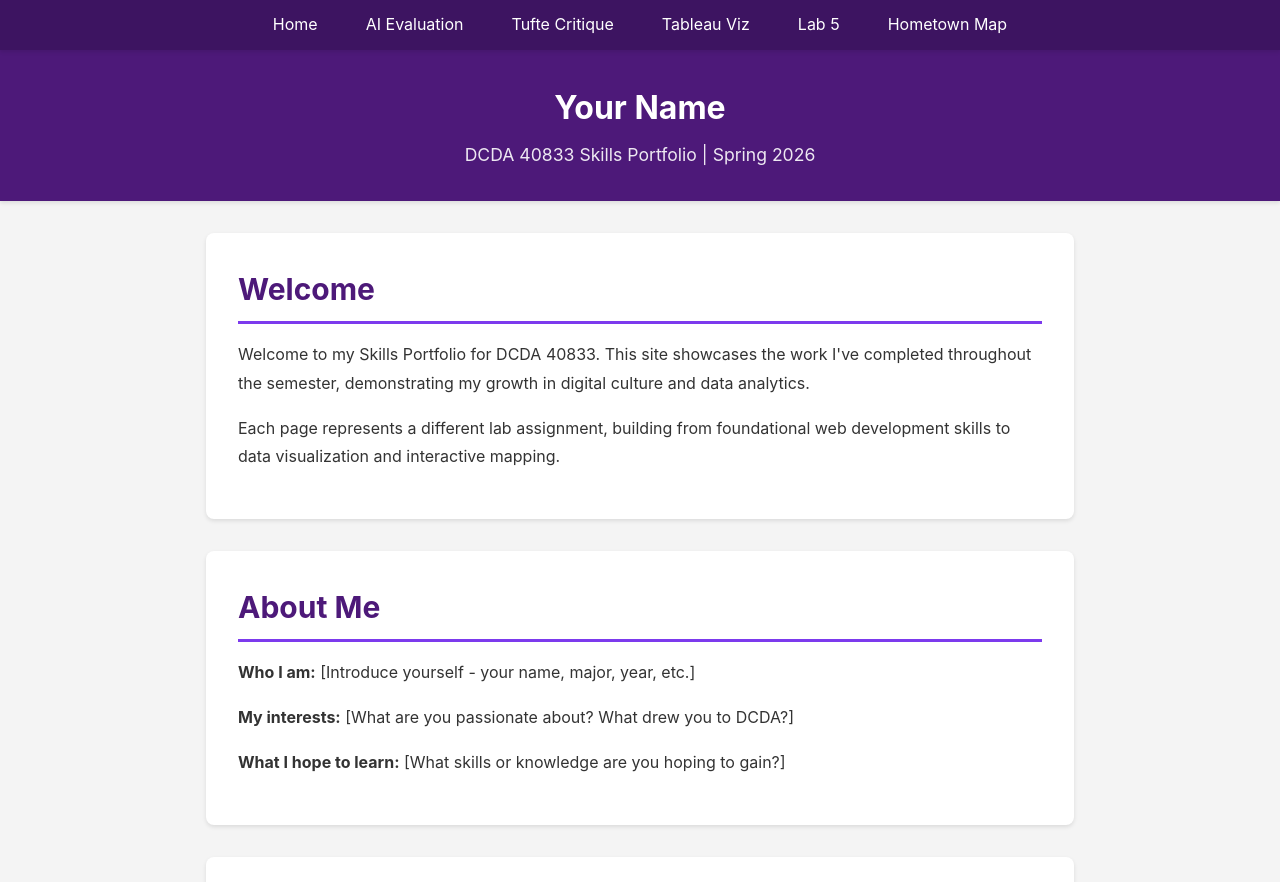
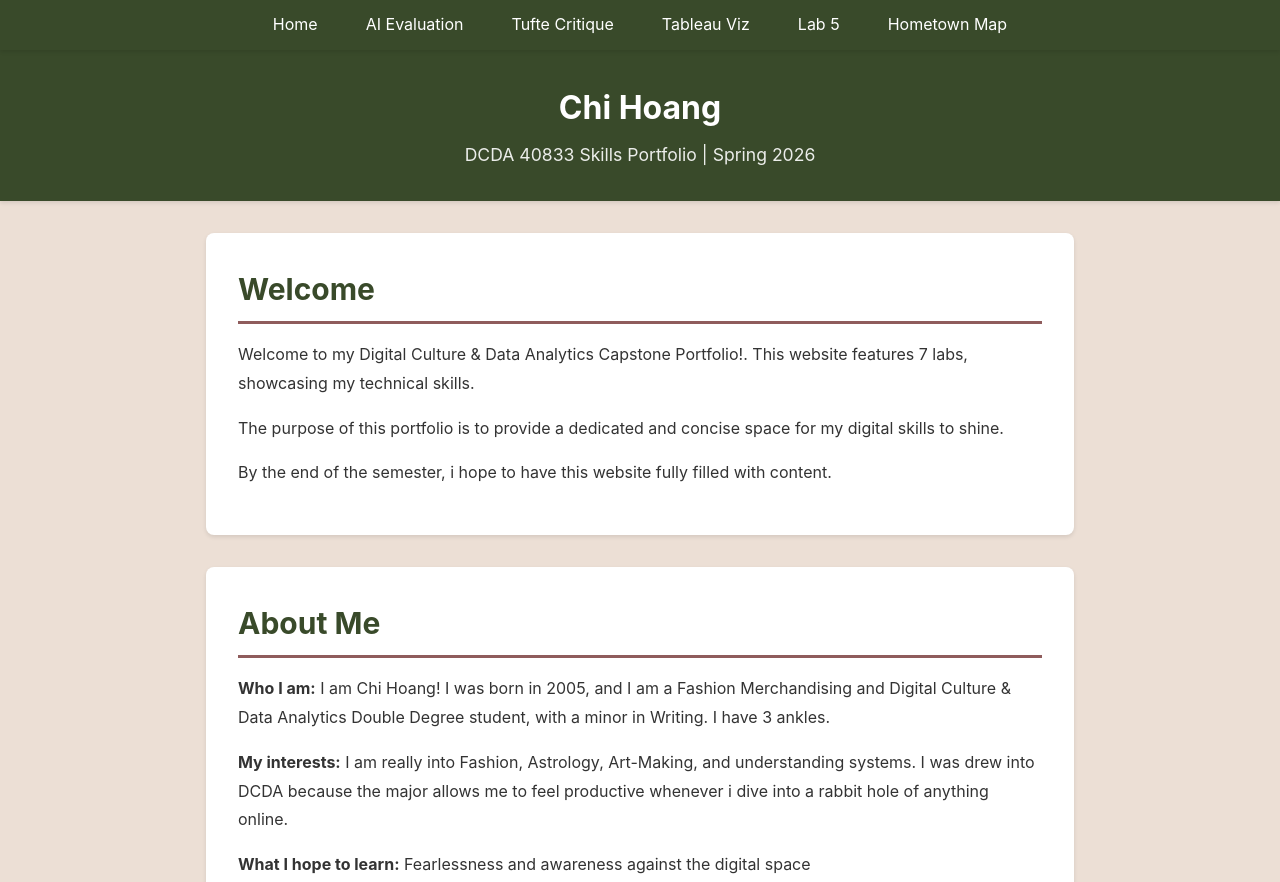
Before and after one commit to chihm12/DCDA40833-portfolio-main, a plain HTML site: page index.html in a window 1280 px wide. Shown: the top 882 px of the page. Drawn offline with Linux system fonts and the light colour scheme.

Commit message:
lab 1: comment + reflect left

```diff
--- a/css/styles.css
+++ b/css/styles.css
@@ -7,13 +7,13 @@
    CSS Variables (Color Scheme)
    ========================= */
 :root {
-    --primary-color: #4d1979;      /* TCU Purple */
-    --secondary-color: #7c3aed;    /* Light Purple */
-    --accent-color: #ffd700;       /* Gold accent */
-    --text-color: #333;            /* Dark gray for text */
-    --text-secondary: #64748b;     /* Lighter gray for captions */
-    --bg-color: #f4f4f4;           /* Light background */
-    --white: #ffffff;
+--primary-color: #394a2a;
+    --secondary-color: #8f5c5c;
+    --accent-color: #ecdfd5;
+    --text-color: #333333;
+    --text-secondary: #6a6464;
+    --bg-color: #ecdfd5;
+    --white: #FFFFFF;
 }
 
 /* =========================
@@ -61,7 +61,7 @@ header p {
 }
 
 nav {
-    background-color: #3d1461;
+    background-color: #394a2a;
     padding: 0.75rem;
     display: flex;              /* Make nav a flex container */
     justify-content: center;    /* Center the ul inside nav */
@@ -356,7 +356,7 @@ tr:nth-child(even) {
    Footer (semantic tag)
    ========================= */
 footer {
-    background-color: #333;
+    background-color:#8f5c5c;
     color: white;
     text-align: center;
     padding: 1.5rem;
--- a/index.html
+++ b/index.html
@@ -4,8 +4,8 @@
     <meta charset="UTF-8">
     <meta name="viewport" content="width=device-width, initial-scale=1.0">
     <meta name="description" content="Skills Portfolio showcasing work from DCDA 40833">
-    <meta name="author" content="Your Name">
-    <title>Your Name | DCDA 40833 Skills Portfolio</title>
+    <meta name="author" content="Chi Hoang">
+    <title>Chi Hoang | DCDA 40833 Skills Portfolio</title>
     <link rel="stylesheet" href="css/styles.css">
 </head>
 <body>
@@ -21,9 +21,9 @@
         </ul>
     </nav>
 
-    <!-- Header: Your name and course info -->
+    <!-- Header: Chi Hoang and course info -->
     <header>
-        <h1>Your Name</h1>
+        <h1>Chi Hoang</h1>
         <p>DCDA 40833 Skills Portfolio | Spring 2026</p>
     </header>
 
@@ -32,24 +32,25 @@
         <section id="welcome">
             <h2>Welcome</h2>
             <!-- TODO: Write a brief introduction (2-3 sentences) about your portfolio -->
-            <p>Welcome to my Skills Portfolio for DCDA 40833. This site showcases the work I've completed throughout the semester, demonstrating my growth in digital culture and data analytics.</p>
-            <p>Each page represents a different lab assignment, building from foundational web development skills to data visualization and interactive mapping.</p>
+            <p>Welcome to my Digital Culture & Data Analytics Capstone Portfolio!. This website features 7 labs, showcasing my technical skills. </p>
+            <p>The purpose of this portfolio is to provide a dedicated and concise space for my digital skills to shine.</p>
+            <p>By the end of the semester, i hope to have this website fully filled with content.</p>
         </section>
 
         <!-- About Section: Tell visitors about yourself -->
         <section id="about">
             <h2>About Me</h2>
             <!-- TODO: Replace this placeholder content with information about yourself -->
-            <p><strong>Who I am:</strong> [Introduce yourself - your name, major, year, etc.]</p>
-            <p><strong>My interests:</strong> [What are you passionate about? What drew you to DCDA?]</p>
-            <p><strong>What I hope to learn:</strong> [What skills or knowledge are you hoping to gain?]</p>
+            <p><strong>Who I am:</strong> I am Chi Hoang! I was born in 2005, and I am a Fashion Merchandising and Digital Culture & Data Analytics Double Degree student, with a minor in Writing. I have 3 ankles. </p>
+            <p><strong>My interests:</strong> I am really into Fashion, Astrology, Art-Making, and understanding systems. I was drew into DCDA because the major allows me to feel productive whenever i dive into a rabbit hole of anything online. </p>
+            <p><strong>What I hope to learn:</strong> Fearlessness and awareness against the digital space </p>
 
             <!-- Optional: Add a photo of yourself -->
-            <!--
+
             <figure class="viz-container">
-                <img src="images/profile-photo.jpg" alt="Photo of Your Name">
+                <img src="images/bio.jpg" alt="Photo of Chi Hoang" width="250" height="250">
             </figure>
-            -->
+
         </section>
 
         <!-- Portfolio Section: Links to all lab pages -->
@@ -111,8 +112,8 @@
 
     <!-- Footer: Links and copyright -->
     <footer>
-        <p><a href="https://github.com/yourusername/your-repo-name">View Repository on GitHub</a></p>
-        <p>&copy; 2026 Your Name | DCDA 40833 | TCU</p>
+        <p><a href="https://github.com/chihm12/DCDA40833-portfolio-main">View Repository on GitHub</a></p>
+        <p>&copy; 2026 Chi Hoang | DCDA 40833 | TCU</p>
     </footer>
 </body>
 </html>
```
Also changed, not shown: images/bio.jpg (added).
